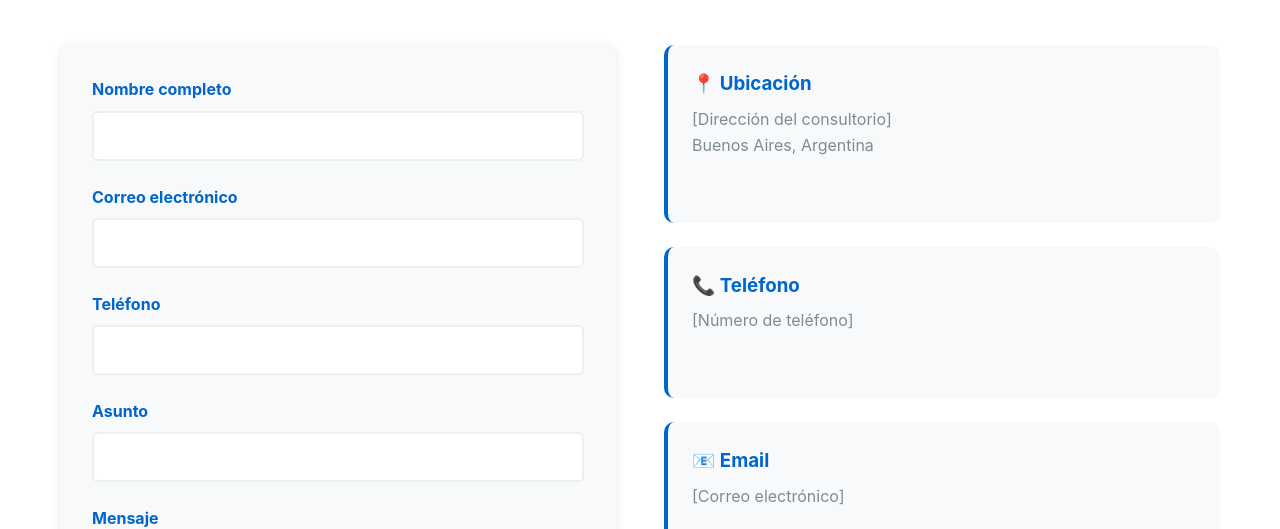
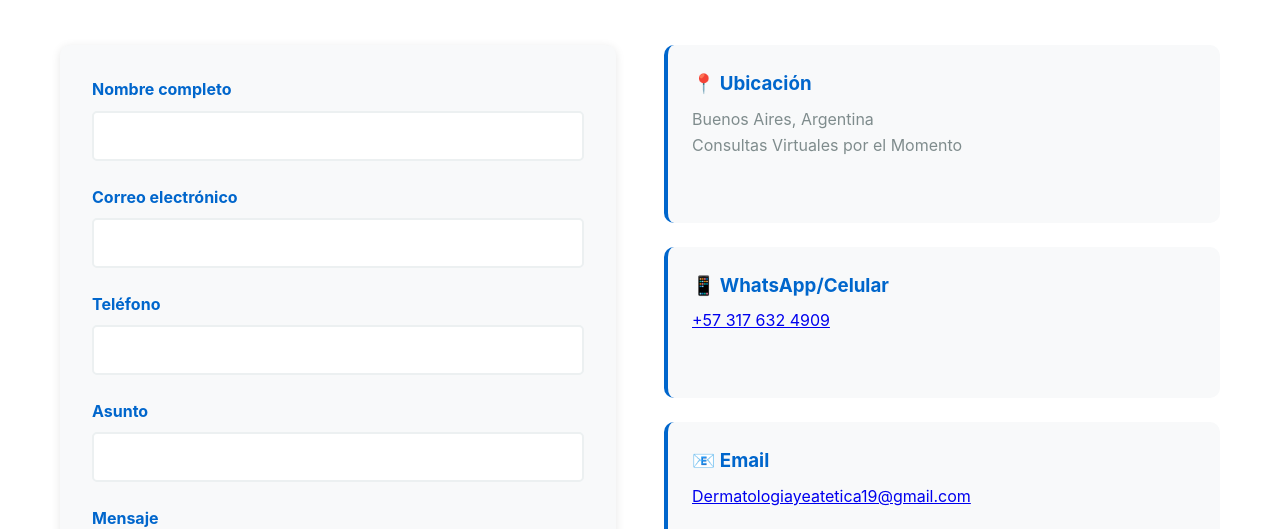
Before and after one commit to HenrySali/Dermatologia, a website: page app/index.html in a window 1280 px wide. Both pictures are taken after a click on the link "Contacto". Shown: the part 790-1319 px from the top of the page. Drawn offline with Linux system fonts and the light colour scheme.

Commit message:
update: Agregar información de contacto real de Dra. Stefany Salinas
- Actualizar teléfono: +57 317 632 4909 (WhatsApp)
- Actualizar email: Dermatologiayeatetica19@gmail.com
- Actualizar modalidad: Consultas Virtuales por el Momento
- Agregar links directos (WhatsApp y mailto)
- Actualizar Schema.json con teléfono real
- Actualizar .env.example con email real

```diff
--- a/app/index.html
+++ b/app/index.html
@@ -49,8 +49,8 @@
         "description": "Clínica de dermatología especializada",
         "image": "https://dermatologia-stefany.com/og-image.jpg",
         "url": "https://dermatologia-stefany.com",
-        "telephone": "+54-11-XXXX-XXXX",
-        "email": "contacto@dermatologia-stefany.com",
+        "telephone": "+57-317-632-4909",
+        "email": "Dermatologiayeatetica19@gmail.com",
         "address": {
             "@type": "PostalAddress",
             "streetAddress": "Buenos Aires",
@@ -375,19 +375,19 @@
                     <div class="contact-info">
                         <div class="info-item">
                             <h3>📍 Ubicación</h3>
-                            <p>[Dirección del consultorio]<br>Buenos Aires, Argentina</p>
+                            <p>Buenos Aires, Argentina<br>Consultas Virtuales por el Momento</p>
                         </div>
                         <div class="info-item">
-                            <h3>📞 Teléfono</h3>
-                            <p>[Número de teléfono]</p>
+                            <h3>📱 WhatsApp/Celular</h3>
+                            <p><a href="https://wa.me/573176324909" target="_blank">+57 317 632 4909</a></p>
                         </div>
                         <div class="info-item">
                             <h3>📧 Email</h3>
-                            <p>[Correo electrónico]</p>
+                            <p><a href="mailto:Dermatologiayeatetica19@gmail.com">Dermatologiayeatetica19@gmail.com</a></p>
                         </div>
                         <div class="info-item">
-                            <h3>🕐 Horarios</h3>
-                            <p>Lunes a Viernes: 9:00 - 18:00<br>Sábado: Previo acuerdo</p>
+                            <h3>🕐 Modalidad</h3>
+                            <p>Consultas Virtuales<br>Previa coordinación</p>
                         </div>
                     </div>
                 </div>
```
Also changed, not shown: 1 other file.
